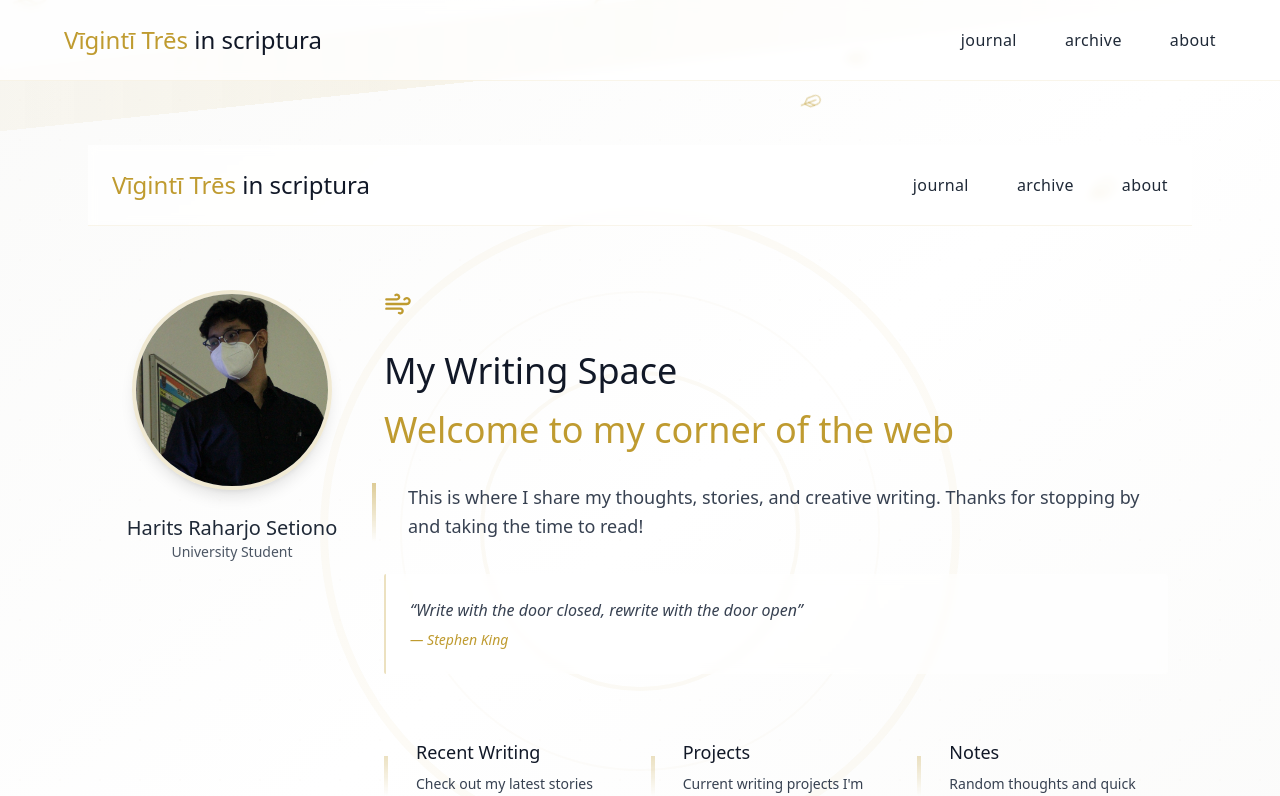
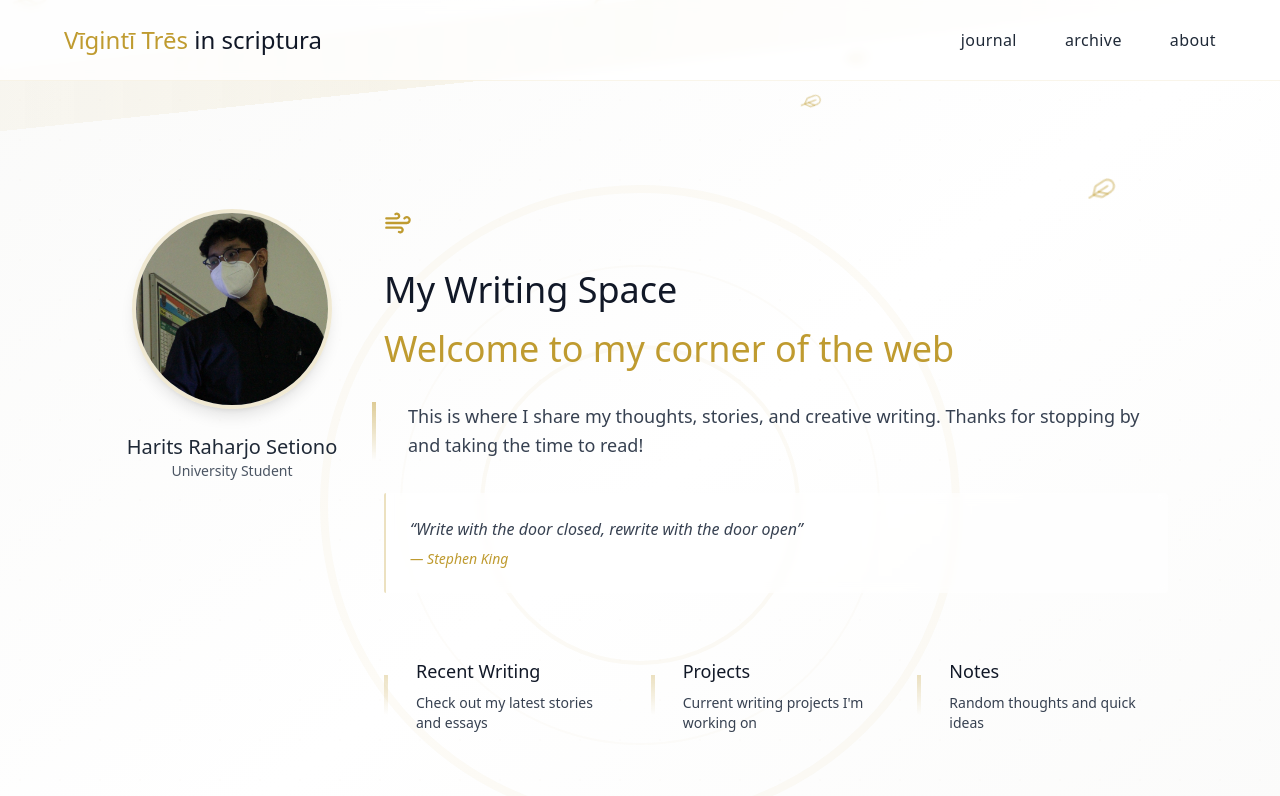
Before and after one commit to haritsrs/vitrescripta, a Next.js app: page / in a window 1280 px wide. Shown: the top 796 px of the page. Built offline with nearby package versions, Linux system fonts and the light colour scheme.

Commit message:
updated home page

```diff
--- a/src/app/page.tsx
+++ b/src/app/page.tsx
@@ -132,25 +132,6 @@ const LandingPage = () => {
 
       {/* Main Content */}
       <div className={`relative z-10 transform transition-opacity duration-1000 ${isVisible ? 'opacity-100' : 'opacity-0'}`}>
-        {/* Header */}
-        <header className="py-6 px-6 bg-white/80 backdrop-blur-sm sticky top-0 z-20 border-b border-gold-600/10">
-          <div className="max-w-6xl mx-auto flex justify-between items-center">
-            <h1 className="text-2xl font-light text-gray-900">
-              <span className="text-gold-600">Vīgintī Trēs</span> in scriptura
-            </h1>
-            <nav className="flex gap-12">
-              {['journal', 'archive', 'about'].map((item) => (
-                <Link href={`/${item}`} key={item}>
-                  <span className="text-gray-800 hover:text-gold-600 transition-colors duration-300 lowercase relative group tracking-wide cursor-pointer">
-                    {item}
-                    <span className="absolute -bottom-1 left-0 w-full h-px bg-gold-600/30 transform scale-x-0 group-hover:scale-x-100 transition-transform duration-300"></span>
-                  </span>
-                </Link>
-              ))}
-            </nav>
-          </div>
-        </header>
-
         {/* Main Content */}
         <main className="max-w-6xl mx-auto px-6 py-16">
           <div className="grid grid-cols-12 gap-8">
```
Lines whose indentation alone changed are shown as unchanged.
